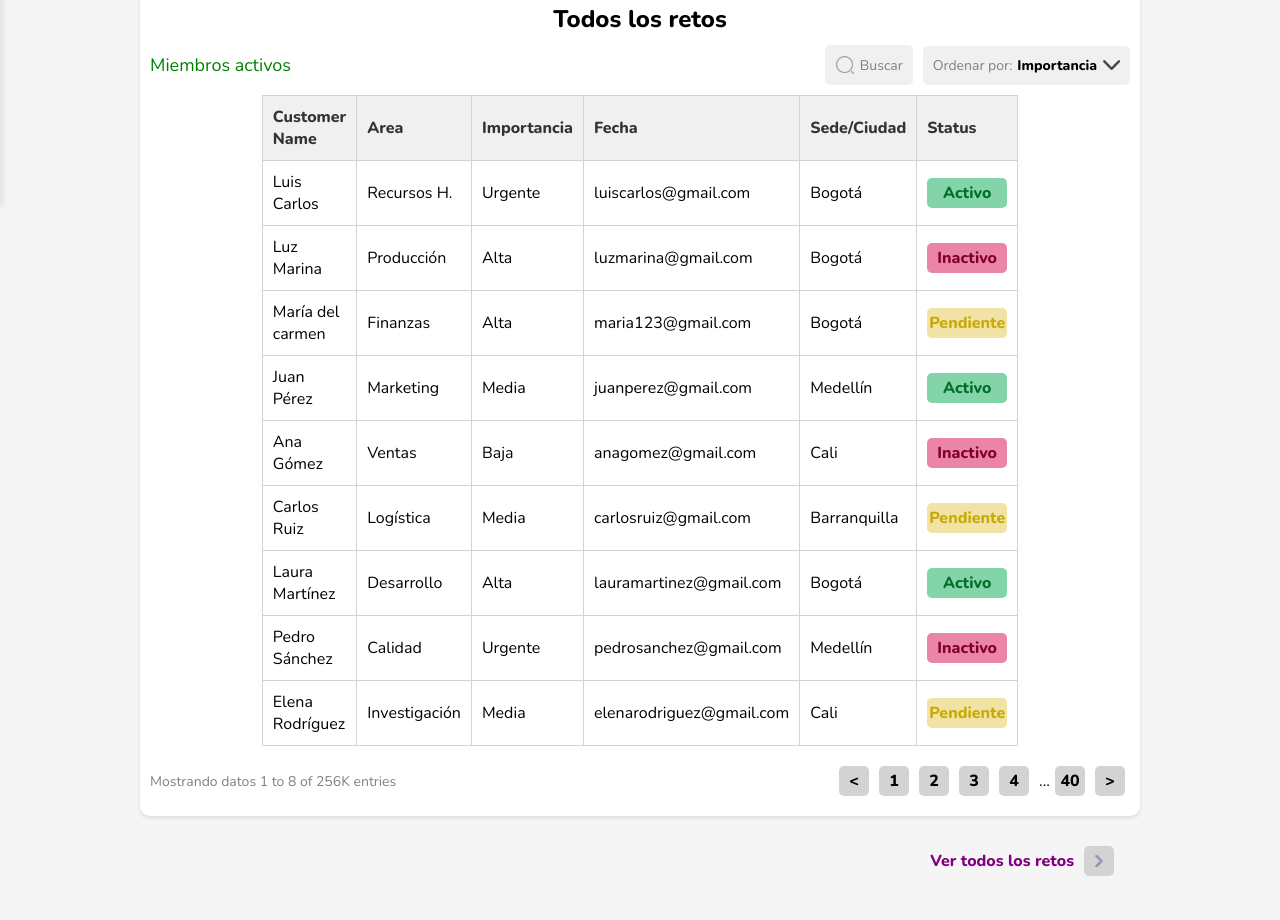
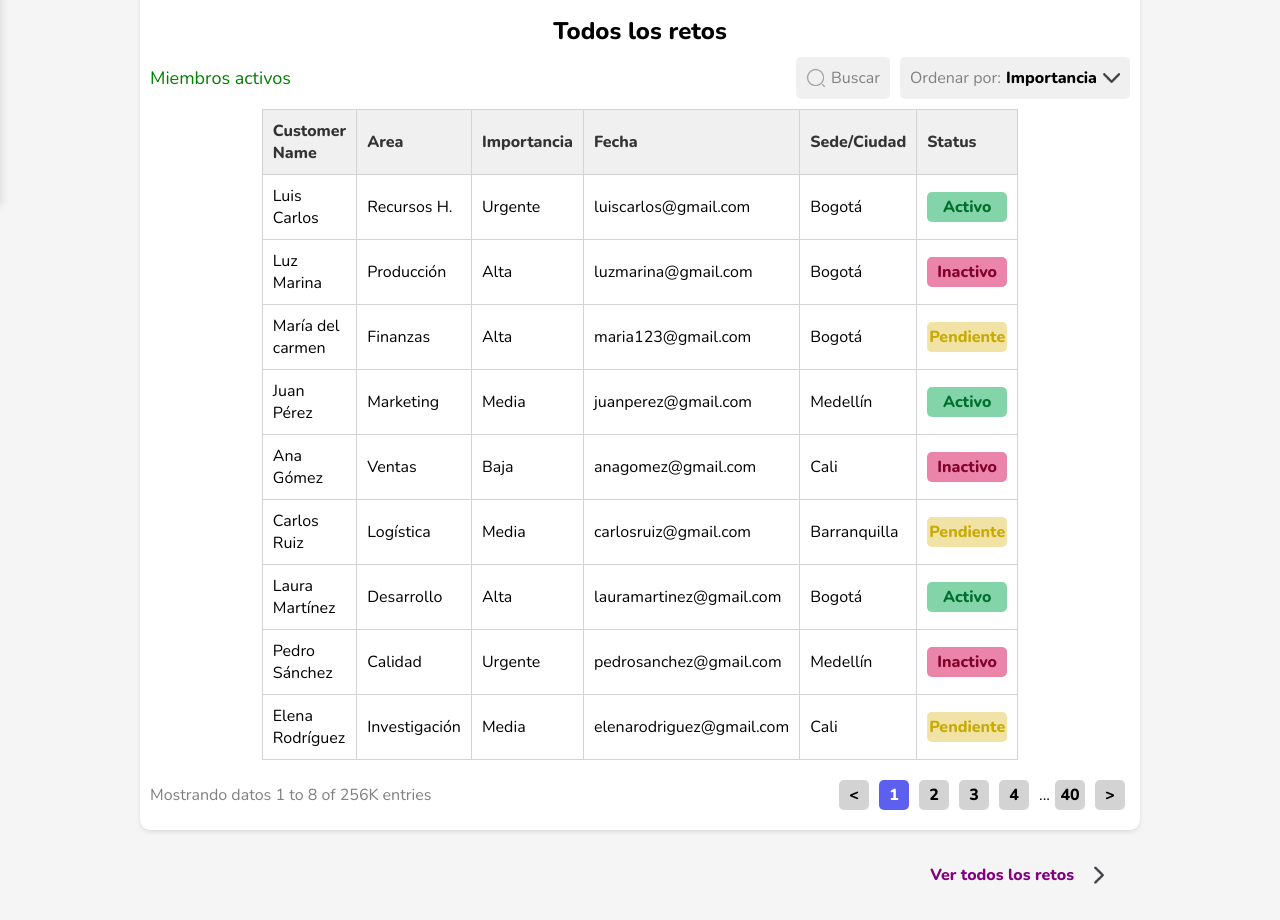
Before and after one commit to Erickcg2014/Proyecto-CremHelado, a website: page public/Richard/html/dashboard_retos.html in a window 1280 px wide. Shown: the part 594-1514 px from the top of the page. Drawn offline with nearby package versions, Linux system fonts and the light colour scheme.

Commit message:
Dashboard retos 2.0

```diff
--- a/public/Richard/css/style_dashboard-retos.css
+++ b/public/Richard/css/style_dashboard-retos.css
@@ -416,7 +416,7 @@ body {
 }
 
 .text {
-  font-size: 14px; /* Default font size */
+  font-size: 16px; /* Default font size */
 }
 
 .small-images {
@@ -430,7 +430,7 @@ body {
 }
 
 .text3 {
-  font-size: 14px; /* Default font size */
+  font-size: 16px; /* Default font size */
   font-weight: bold;
 
 }
@@ -529,7 +529,7 @@ body {
 
 .gray-text {
   color: gray;
-  font-size: 14px; /* Adjust size as needed */
+  font-size: 16px; /* Adjust size as needed */
 }
 
 .custom-table {
@@ -596,6 +596,19 @@ body {
   font-weight: bold; /* Bold text */
 }
 
+.small-square2 {
+  width: 30px; /* Adjust size as needed */
+  height: 30px; /* Adjust size as needed */
+  background-color: #5D5FEF; /* Light gray background */
+  color: #ffffff;
+  display: flex;
+  justify-content: center; /* Center horizontally */
+  align-items: center; /* Center vertically */
+  margin-right: 5px; /* Space between squares */
+  border-radius: 5px; /* Rounded corners */
+  font-weight: bold; /* Bold text */
+}
+
 .additional-right {
   display: flex;
   align-items: center; /* Center vertically */
@@ -637,6 +650,24 @@ body {
   height: 10px; /* Adjust size as needed */
 }
 
+.small-image3 {
+  width: 10px; /* Adjust size as needed */
+  height: 18px; /* Adjust size as needed */
+  background-color: rgba(255, 18, 18, 0);
+}
+
+.small-square3 {
+  width: 30px; /* Adjust size as needed */
+  height: 30px; /* Adjust size as needed */
+  background-color: #d3d3d300; /* Light gray background */
+  display: flex;
+  justify-content: center; /* Center horizontally */
+  align-items: center; /* Center vertically */
+  margin-right: 5px; /* Space between squares */
+  border-radius: 5px; /* Rounded corners */
+  font-weight: bold; /* Bold text */
+}
+
 .t-bar {
   width: calc(100% - 282px); /* Full width minus horizontal margin */
   background-color: rgba(255, 255, 255, 0); /* Fully transparent background */
--- a/public/Richard/html/dashboard_retos.html
+++ b/public/Richard/html/dashboard_retos.html
@@ -260,7 +260,7 @@
         <span class="gray-text">Mostrando datos 1 to 8 of  256K entries</span>
         <div class="additional-right">
           <div class="small-square"><</div>
-          <div class="small-square">1</div>
+          <div class="small-square2">1</div>
           <div class="small-square">2</div>
           <div class="small-square">3</div>
           <div class="small-square">4</div>
@@ -274,8 +274,8 @@
     <div class="t-bar">
       <div class="right-aligned-content">
         <span class="purple-text">Ver todos los retos</span>
-        <div class="small-square">
-          <img src="../img/go2.png" alt="Pequeña imagen" class="small-image" />
+        <div class="small-square3">
+          <img src="../img/goBlack.png" alt="Pequeña imagen" class="small-image3" />
         </div>
       </div>
     </div>
```
